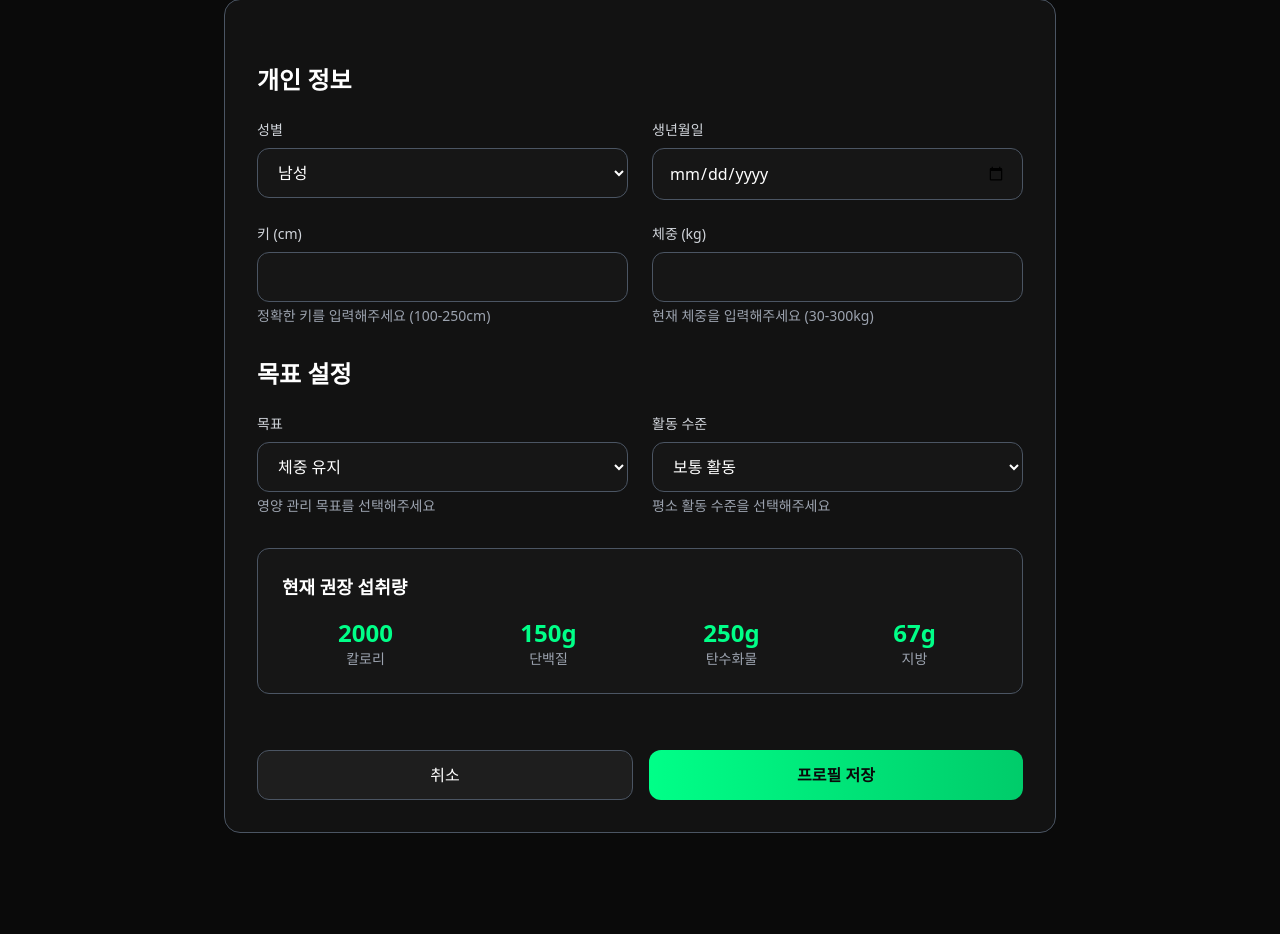
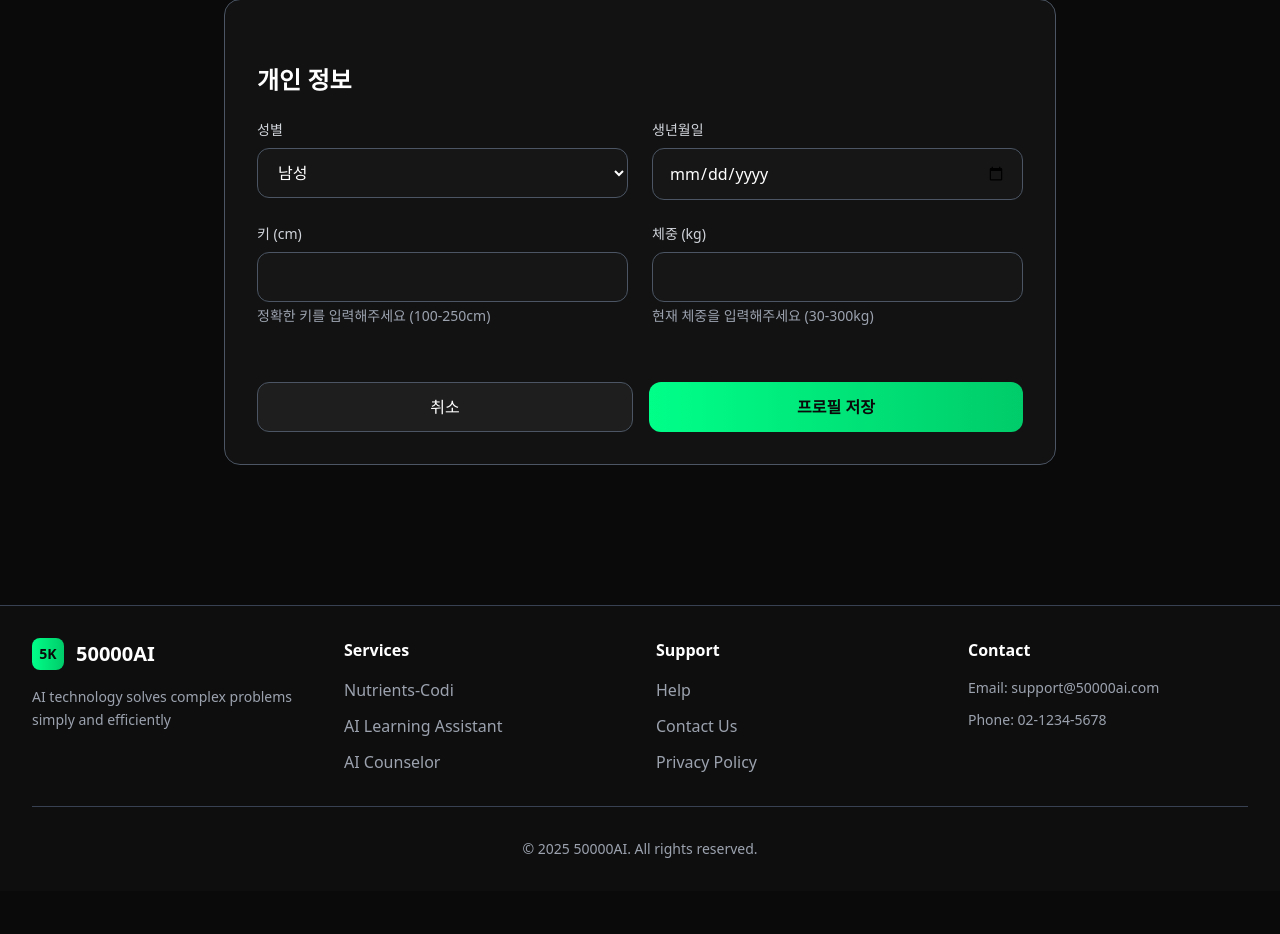
Before and after one commit to ohho-developer/50000AI, a Django app: page /nutrients-codi/profile/ in a window 1280 px wide. Shown: the part 324-1258 px from the top of the page. After the commit the page ends 1182 px from the top, so only its background shows below. Run offline with Django 5.2, Linux system fonts and the light colour scheme; the visitor is signed in with stand-in values (Sample User, id 1); data comes from the database, SQL or seed files in the repository; some libraries are stand-ins or nearby versions.

Commit message:
profile fix

```diff
--- a/nutrients_codi/forms.py
+++ b/nutrients_codi/forms.py
@@ -9,8 +9,7 @@
     class Meta:
         model = Profile
         fields = [
-            'gender', 'birth_date', 'height', 'weight',
-            'goal', 'activity_level'
+            'gender', 'birth_date', 'height', 'weight'
         ]
         widgets = {
             'gender': forms.Select(attrs={
@@ -32,26 +31,16 @@
                 'max': '300',
                 'class': 'w-full bg-gray-dark/50 border border-gray-600 rounded-xl px-4 py-3 text-white focus:border-accent focus:ring-2 focus:ring-accent/20 focus:outline-none transition-all duration-200'
             }),
-            'goal': forms.Select(attrs={
-                'class': 'w-full bg-gray-dark/50 border border-gray-600 rounded-xl px-4 py-3 text-white focus:border-accent focus:ring-2 focus:ring-accent/20 focus:outline-none transition-all duration-200'
-            }),
-            'activity_level': forms.Select(attrs={
-                'class': 'w-full bg-gray-dark/50 border border-gray-600 rounded-xl px-4 py-3 text-white focus:border-accent focus:ring-2 focus:ring-accent/20 focus:outline-none transition-all duration-200'
-            }),
         }
         labels = {
             'gender': '성별',
             'birth_date': '생년월일',
             'height': '키 (cm)',
             'weight': '체중 (kg)',
-            'goal': '목표',
-            'activity_level': '활동 수준',
         }
         help_texts = {
             'height': '정확한 키를 입력해주세요 (100-250cm)',
             'weight': '현재 체중을 입력해주세요 (30-300kg)',
-            'goal': '영양 관리 목표를 선택해주세요',
-            'activity_level': '평소 활동 수준을 선택해주세요',
         }
 
 
--- a/templates/nutrients_codi/profile_setup.html
+++ b/templates/nutrients_codi/profile_setup.html
@@ -79,63 +79,29 @@
                     </div>
                 </div>
 
-                <!-- Goals Section -->
-                <div class="space-y-6">
-                    <h2 class="text-2xl font-bold text-white mb-6">목표 설정</h2>
 
-                    <div class="grid md:grid-cols-2 gap-6">
-                        <div>
-                            <label for="{{ form.goal.id_for_label }}" class="block text-sm font-medium text-gray-300 mb-2">
-                                {{ form.goal.label }}
-                            </label>
-                            {{ form.goal }}
-                            {% if form.goal.errors %}
-                                <p class="mt-2 text-sm text-red-400">{{ form.goal.errors.0 }}</p>
-                            {% endif %}
-                            {% if form.goal.help_text %}
-                                <p class="mt-1 text-sm text-gray-400">{{ form.goal.help_text }}</p>
-                            {% endif %}
-                        </div>
-
-                        <div>
-                            <label for="{{ form.activity_level.id_for_label }}" class="block text-sm font-medium text-gray-300 mb-2">
-                                {{ form.activity_level.label }}
-                            </label>
-                            {{ form.activity_level }}
-                            {% if form.activity_level.errors %}
-                                <p class="mt-2 text-sm text-red-400">{{ form.activity_level.errors.0 }}</p>
-                            {% endif %}
-                            {% if form.activity_level.help_text %}
-                                <p class="mt-1 text-sm text-gray-400">{{ form.activity_level.help_text }}</p>
-                            {% endif %}
-                        </div>
-                    </div>
-                </div>
-
-                <!-- Current Profile Info -->
-                {% if profile and profile.daily_calories > 0 %}
-                <div class="bg-gray-dark/50 rounded-xl p-6 border border-gray-600">
-                    <h3 class="text-lg font-semibold text-white mb-4">현재 권장 섭취량</h3>
+                <!-- Real-time Recommended Intake -->
+                <div id="recommended-intake" class="bg-gray-dark/50 rounded-xl p-6 border border-gray-600" style="display: none;">
+                    <h3 class="text-lg font-semibold text-white mb-4">실시간 권장 섭취량</h3>
                     <div class="grid grid-cols-2 md:grid-cols-4 gap-4">
                         <div class="text-center">
-                            <div class="text-2xl font-bold text-accent">{{ profile.daily_calories }}</div>
+                            <div id="calories" class="text-2xl font-bold text-accent">-</div>
                             <div class="text-sm text-gray-400">칼로리</div>
                         </div>
                         <div class="text-center">
-                            <div class="text-2xl font-bold text-accent">{{ profile.daily_protein }}g</div>
+                            <div id="protein" class="text-2xl font-bold text-accent">-</div>
                             <div class="text-sm text-gray-400">단백질</div>
                         </div>
                         <div class="text-center">
-                            <div class="text-2xl font-bold text-accent">{{ profile.daily_carbs }}g</div>
+                            <div id="carbs" class="text-2xl font-bold text-accent">-</div>
                             <div class="text-sm text-gray-400">탄수화물</div>
                         </div>
                         <div class="text-center">
-                            <div class="text-2xl font-bold text-accent">{{ profile.daily_fat }}g</div>
+                            <div id="fat" class="text-2xl font-bold text-accent">-</div>
                             <div class="text-sm text-gray-400">지방</div>
                         </div>
                     </div>
                 </div>
-                {% endif %}
 
                 <!-- Submit Button -->
                 <div class="flex space-x-4 pt-6">
@@ -155,4 +121,79 @@
             </form>
         </div>
     </div>
+
+    <script>
+        // 실시간 권장 섭취량 계산
+        function calculateRecommendedIntake() {
+            const gender = document.getElementById('{{ form.gender.id_for_label }}').value;
+            const birthDate = document.getElementById('{{ form.birth_date.id_for_label }}').value;
+            const height = parseFloat(document.getElementById('{{ form.height.id_for_label }}').value) || 0;
+            const weight = parseFloat(document.getElementById('{{ form.weight.id_for_label }}').value) || 0;
+
+            // 필수 정보가 모두 입력되었는지 확인
+            if (!gender || !birthDate || !height || !weight) {
+                document.getElementById('recommended-intake').style.display = 'none';
+                return;
+            }
+
+            // 나이 계산
+            const today = new Date();
+            const birth = new Date(birthDate);
+            let age = today.getFullYear() - birth.getFullYear();
+            const monthDiff = today.getMonth() - birth.getMonth();
+            if (monthDiff < 0 || (monthDiff === 0 && today.getDate() < birth.getDate())) {
+                age--;
+            }
+
+            // BMR 계산 (Mifflin-St Jeor Equation)
+            let bmr;
+            if (gender === 'male') {
+                bmr = 10 * weight + 6.25 * height - 5 * age + 5;
+            } else {
+                bmr = 10 * weight + 6.25 * height - 5 * age - 161;
+            }
+
+            // 기본 활동 수준 (보통 활동)으로 설정
+            const multiplier = 1.55;
+            const dailyCalories = Math.round(bmr * multiplier);
+
+            // 영양소 비율 계산 (균형 잡힌 식단)
+            const proteinRatio = 0.25;  // 25%
+            const carbRatio = 0.45;     // 45%
+            const fatRatio = 0.30;      // 30%
+
+            // 단백질: 4kcal/g, 탄수화물: 4kcal/g, 지방: 9kcal/g
+            const dailyProtein = Math.round((dailyCalories * proteinRatio) / 4);
+            const dailyCarbs = Math.round((dailyCalories * carbRatio) / 4);
+            const dailyFat = Math.round((dailyCalories * fatRatio) / 9);
+
+            // 결과 표시
+            document.getElementById('calories').textContent = dailyCalories.toLocaleString();
+            document.getElementById('protein').textContent = dailyProtein + 'g';
+            document.getElementById('carbs').textContent = dailyCarbs + 'g';
+            document.getElementById('fat').textContent = dailyFat + 'g';
+            document.getElementById('recommended-intake').style.display = 'block';
+        }
+
+        // 이벤트 리스너 추가
+        document.addEventListener('DOMContentLoaded', function() {
+            const inputs = [
+                '{{ form.gender.id_for_label }}',
+                '{{ form.birth_date.id_for_label }}',
+                '{{ form.height.id_for_label }}',
+                '{{ form.weight.id_for_label }}'
+            ];
+
+            inputs.forEach(id => {
+                const element = document.getElementById(id);
+                if (element) {
+                    element.addEventListener('input', calculateRecommendedIntake);
+                    element.addEventListener('change', calculateRecommendedIntake);
+                }
+            });
+
+            // 페이지 로드 시 기존 값이 있다면 계산
+            calculateRecommendedIntake();
+        });
+    </script>
 {% endblock %}
```
